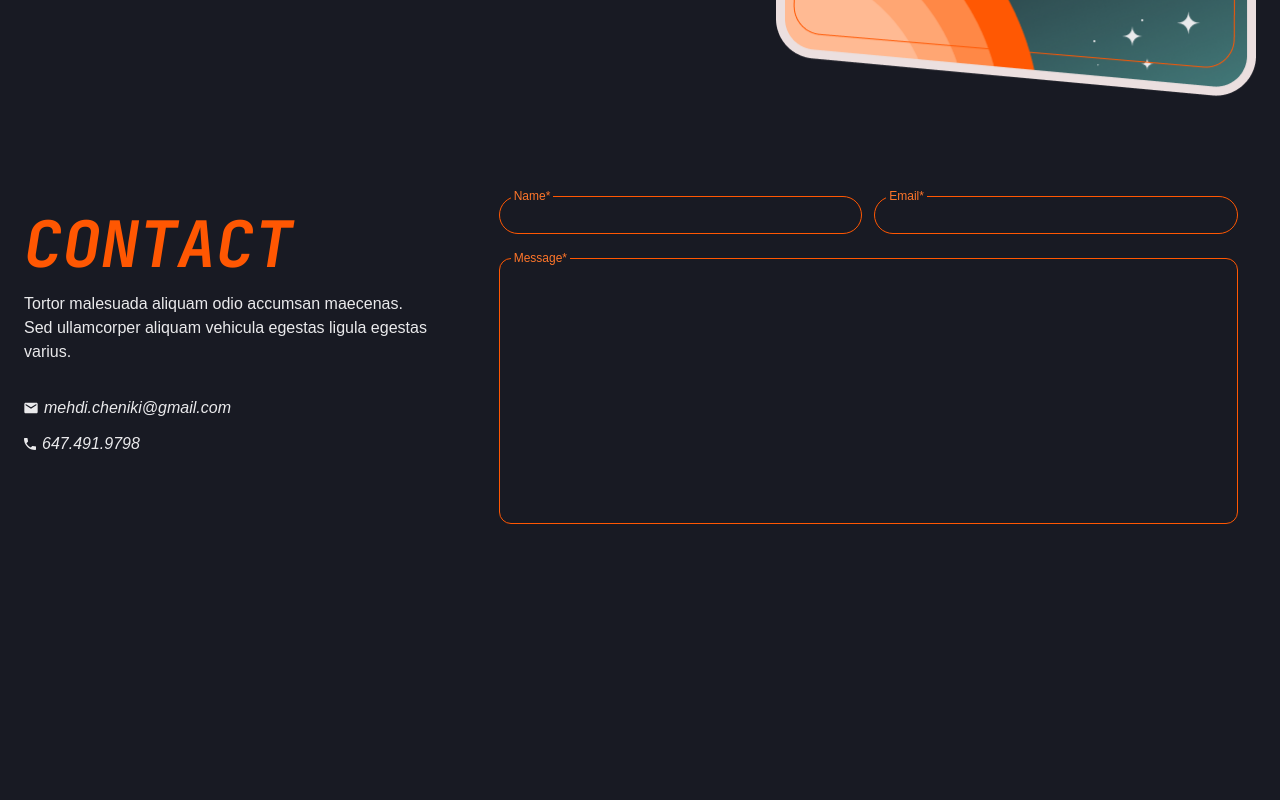
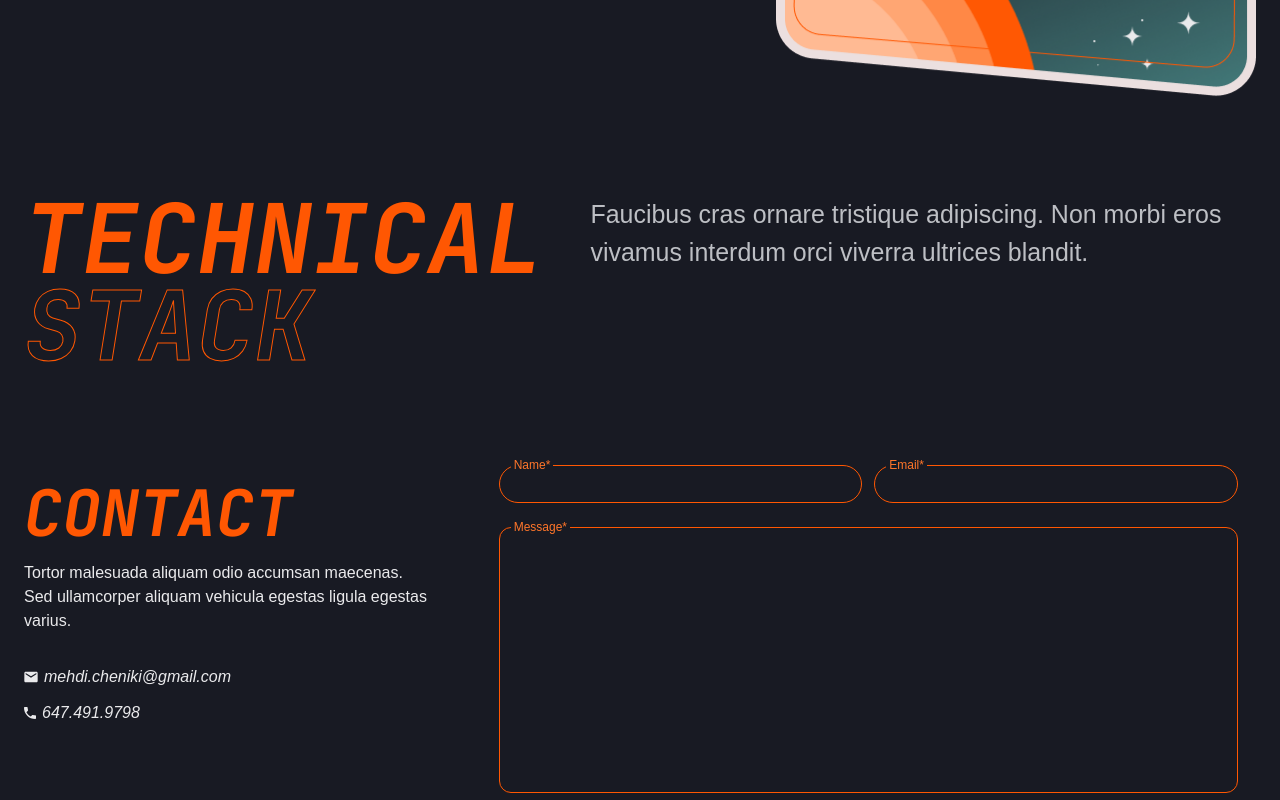
Before and after one commit to mehdired/mcheniki.dev, a Next.js app: page / in a window 1280 px wide. Shown: the part 712-1512 px from the top of the page. Before the commit the page ends 1243 px from the top, so only its background shows below. Built offline with nearby package versions, Linux system fonts and the light colour scheme; a web font is replaced by a local one.

Commit message:
Stack Section

```diff
--- a/app/page.tsx
+++ b/app/page.tsx
@@ -1,5 +1,6 @@
 import { Contact } from '@/components/Contact/Contact'
 import { Hero } from '@/components/Hero/Hero'
+import { StackSection } from '@/components/StackSection/StackSection'
 
 export default function Home() {
     return (
@@ -7,7 +8,9 @@ export default function Home() {
             <section className="mb-96">
                 <Hero />
             </section>
-
+            <section className="mb-96">
+                <StackSection />
+            </section>
             <section>
                 <Contact />
             </section>
--- /dev/null
+++ b/components/StackSection/StackSection.tsx
@@ -0,0 +1,16 @@
+import { Container } from '../Container'
+
+export function StackSection() {
+    return (
+        <Container className="lg:flex lg:justify-between lg:gap-48">
+            <h2 className="text-96 mb-32 font-semibold uppercase italic leading-[0.9] lg:mb-0">
+                <span className="block text-primary-500">Technical</span>
+                <span className="text-stroke text-transparent">Stack</span>
+            </h2>
+            <p className="text-25 text-base-100">
+                Faucibus cras ornare tristique adipiscing. Non morbi eros
+                vivamus interdum orci viverra ultrices blandit.
+            </p>
+        </Container>
+    )
+}
```
